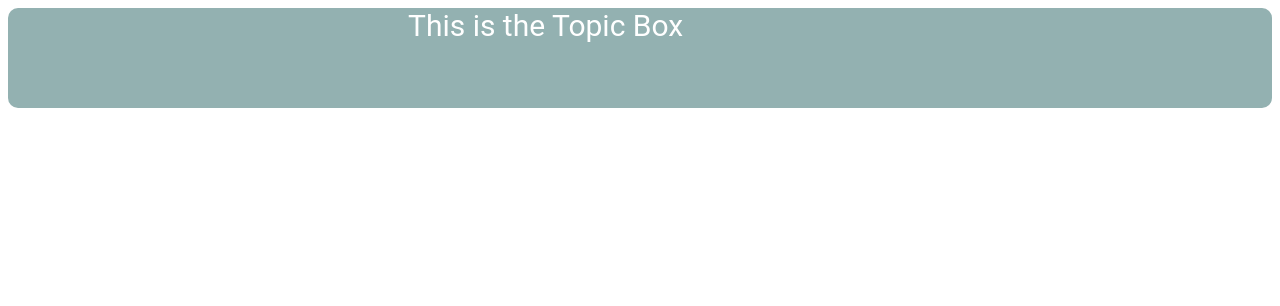
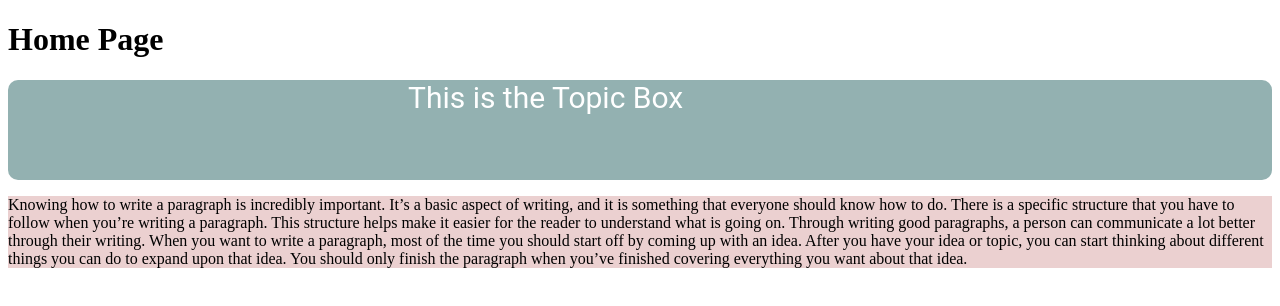
Before and after one commit to KavinduRanawaka/ReactPractice-YT, a React (Create React App) app: page / in a window 1280 px wide. Shown: the top 306 px of the page. Built offline with nearby package versions, Linux system fonts and the light colour scheme.

Commit message:
add home js

```diff
--- a/src/Pages/Home.js
+++ b/src/Pages/Home.js
@@ -1,10 +1,13 @@
 import React from 'react'
 import TopicBox from '../Components/TopicBox'
+import Content from '../Components/Content'
 
 export default function Home() {
   return (
     <div>
-      <TopicBox></TopicBox>
+      <h1>Home Page</h1>
+      <TopicBox/>
+      <Content/>
     </div>
   )
 }
```
